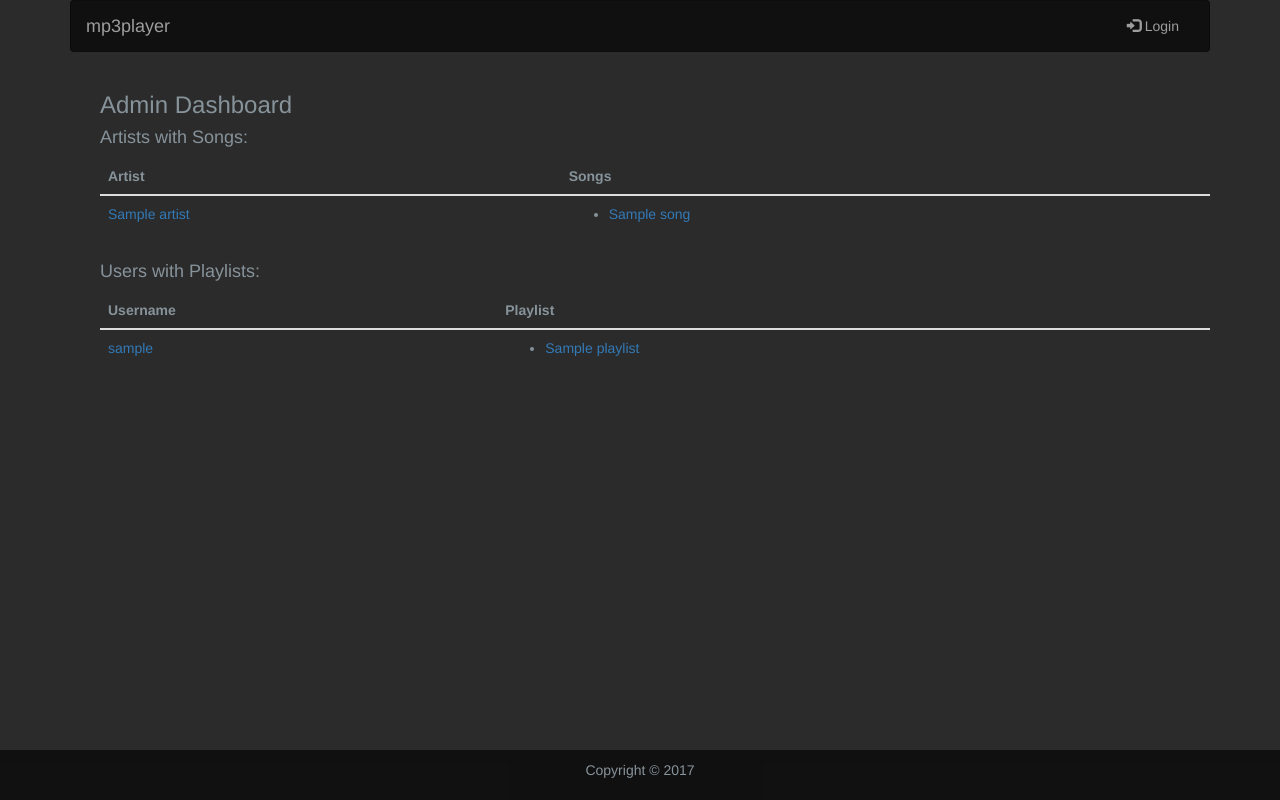
After one commit to ricardodebeijer/mp3player, a Django app: page /player/dashboard/ in a window 1280 px wide. The commit adds this page. Run offline with Django 3.2, Linux system fonts and the light colour scheme; tables that the repository leaves empty hold one stand-in row (values such as "Sample post"); some libraries are stand-ins or nearby versions.

Commit message:
Added admin page to edit songs, artists and users. Also moves mp3 and jpg files. Split views.py into multiple files

```diff
--- a/mp3player/static/static_dirs/css/playlist.css
+++ b/mp3player/static/static_dirs/css/playlist.css
@@ -1,7 +1,6 @@
-ul {
-    list-style-type: none;
+.no-bullet-list{
+    list-style: none;
 }
-
 .playlist_parent {
 
 }
--- a/player/settings/base.py
+++ b/player/settings/base.py
@@ -35,7 +35,6 @@ INSTALLED_APPS = [
 
 MIDDLEWARE = [
     'django.middleware.security.SecurityMiddleware',
-    'whitenoise.middleware.WhiteNoiseMiddleware',
     'django.contrib.sessions.middleware.SessionMiddleware',
     'django.middleware.common.CommonMiddleware',
     'django.middleware.csrf.CsrfViewMiddleware',
--- a/player/urls.py
+++ b/player/urls.py
@@ -1,17 +1,26 @@
 from django.conf.urls import url
-from . import views
+from player.views import pages, playlist, store, user, dashboard
 
 urlpatterns = [
-    url(r'^$', views.index, name='index'),
-    url(r'^addsong/$', views.add_song, name='addsong'),
-    url(r'^inputurl/$', views.input_url, name='inputurl'),
-    url(r'^submitinfo/$', views.submit_info, name='submitinfo'),
-    url(r'^artist/(\w+)/$', views.artist, name='artist'),
-    url(r'^user/(\w+)/$', views.user, name='user'),
-    url(r'^play/(\w+)/$', views.play_song, name='play_song'),
-    url(r'^next/$', views.next_song, name='next_song'),
-    url(r'^previous/$', views.previous_song, name='previous_song'),
-    url(r'^extension/$', views.extension_request, name='extension_request'),
-    url(r'^login/$', views.login_user, name='login_user'),
-    url(r'^logout/$', views.logout_user, name='logout_user'),
+    url(r'^$', pages.index, name='index'),
+    url(r'^artist/(\w+)/$', pages.artist, name='artist'),
+    url(r'^user/(\w+)/$', pages.user, name='user'),
+
+    url(r'^addsong/$', store.add_song, name='addsong'),
+    url(r'^inputurl/$', store.input_url, name='inputurl'),
+    url(r'^submitinfo/$', store.submit_info, name='submitinfo'),
+    url(r'^extension/$', store.extension_request, name='extension_request'),
+
+    url(r'^play/(\w+)/$', playlist.play_song, name='play_song'),
+    url(r'^next/$', playlist.next_song, name='next_song'),
+    url(r'^previous/$', playlist.previous_song, name='previous_song'),
+
+    url(r'^login/$', user.login_user, name='login_user'),
+    url(r'^logout/$', user.logout_user, name='logout_user'),
+
+    url(r'^dashboard/$', dashboard.admin_index, name='dashboard_index'),
+    url(r'^artist/(\w+)/edit/$', dashboard.admin_artist, name='dashboard_artist'),
+    url(r'^song/(\w+)/edit/$', dashboard.admin_song, name='dashboard_song'),
+    url(r'^playlist/(\w+)/edit/$', dashboard.admin_playlist, name='dashboard_playlist'),
+    url(r'^user/(\w+)/edit/$', dashboard.admin_user, name='dashboard_user'),
 ]
--- a/player/utils.py
+++ b/player/utils.py
@@ -1,7 +1,6 @@
 import hashlib
 import re
-
-from django.conf import settings
+from pprint import pprint
 from django.http import HttpResponse
 
 
--- /dev/null
+++ b/player/views/dashboard.py
@@ -0,0 +1,91 @@
+import shutil
+from django.contrib.auth.models import User
+from django.shortcuts import render, get_object_or_404, redirect
+from pprint import pprint
+from player.forms import ArtistForm, SongForm, UserForm, PlaylistForm
+from player.models import Artist, Song, Playlist
+from player.utils import create_hash
+
+
+def admin_index(request):
+    context = {
+        'artists': Artist.objects.all(),
+        'users': User.objects.all()
+    }
+    return render(request, 'dashboard/dashboard.html', context)
+
+
+def admin_artist(request, artist_hash=None):
+    artist = get_object_or_404(Artist, hash=artist_hash)
+    if request.method == "POST":
+        form = ArtistForm(request.POST, instance=artist)
+        if form.is_valid():
+            item = form.save(commit=False)
+            item.save()
+            return redirect('dashboard_index')
+    else:
+        form = ArtistForm(instance=artist)
+    return render(request, 'dashboard/edit.html', {'form': form, 'title': 'Admin Artist Edit', })
+
+
+def admin_song(request, song_hash=None):
+    song = get_object_or_404(Song, hash=song_hash)
+    if request.method == "POST":
+        form = SongForm(request.POST, instance=song)
+        if form.is_valid():
+            old_item = Song.objects.get(hash=song_hash)
+            new_item = form.save(commit=False)
+            item = update_song(old_item, new_item)
+            item.save()
+            return redirect('dashboard_index')
+    else:
+        form = SongForm(instance=song)
+    return render(request, 'dashboard/edit.html', {'form': form, 'title': 'Admin Song Edit', })
+
+
+def admin_user(request, username=None):
+    user = get_object_or_404(User, username=username)
+    if request.method == "POST":
+        form = UserForm(request.POST, instance=user)
+        if form.is_valid():
+            item = form.save(commit=False)
+            item.save()
+            return redirect('dashboard_index')
+    else:
+        form = UserForm(instance=user)
+    return render(request, 'dashboard/edit.html', {'form': form, 'title': 'Admin User Edit', })
+
+
+def admin_playlist(request, playlist_hash=None):
+    playlist = get_object_or_404(Playlist, hash=playlist_hash)
+    if request.method == "POST":
+        form = PlaylistForm(request.POST, instance=playlist)
+        if form.is_valid():
+            item = form.save(commit=False)
+            item.save()
+            return redirect('dashboard_index')
+    else:
+        form = PlaylistForm(instance=playlist)
+    return render(request, 'dashboard/edit.html', {'form': form, 'title': 'Admin Playlist Edit', })
+
+
+def update_song(old, new):
+    item = old
+    # pprint(vars(old))
+    # pprint(vars(new))
+    old_mp3_path = item.source_mp3[1:]
+    old_jpg_path = item.source_jpg[1:]
+    if old.title != new.title:
+        item.title = new.title
+        item.hash = create_hash(item.title)
+
+    if old.artist_id != new.artist_id:
+        item.artist = Artist.objects.get(id=new.artist_id)
+        new_mp3_path = item.source_mp3[1:]
+        new_jpg_path = item.source_jpg[1:]
+        #print(old_jpg_path + '\r\n' + new_jpg_path + '\r\n' + old_mp3_path + '\r\n' + new_mp3_path)
+        # move mp3 and jpg
+        shutil.move(old_jpg_path, new_jpg_path)
+        shutil.move(old_mp3_path, new_mp3_path)
+    # pprint(vars(item))
+    return item
--- a/requirements.txt
+++ b/requirements.txt
@@ -7,4 +7,3 @@ setuptools
 requests
 youtube-dl
 gunicorn
-whitenoise
--- /dev/null
+++ b/templates/dashboard/dashboard.html
@@ -0,0 +1,62 @@
+{% extends 'template.html' %}
+{% block content %}
+    <div class="container">
+        <div class="col-xs-12">
+            <h3>Admin Dashboard</h3>
+            <h4>Artists with Songs:</h4>
+            <table class="table">
+                <thead>
+                <tr>
+                    <th>Artist</th>
+                    <th>Songs</th>
+                </tr>
+                </thead>
+                <tbody>
+                {% for artist in artists %}
+                    <tr>
+                        <td>
+                            <a href="{% url 'dashboard_artist' artist.hash %}">{{ artist.name }}</a>
+                        </td>
+                        <td>
+                            <ul>
+                                {% for song in artist.songs.all %}
+                                    <li>
+                                        <a href="{% url 'dashboard_song' song.hash %}">{{ song.title }}</a>
+                                    </li>
+                                {% endfor %}
+                            </ul>
+                        </td>
+                    </tr>
+                {% endfor %}
+                </tbody>
+            </table>
+            <h4>Users with Playlists:</h4>
+            <table class="table">
+                <thead>
+                <tr>
+                    <th>Username</th>
+                    <th>Playlist</th>
+                </tr>
+                </thead>
+                <tbody>
+                {% for user in users %}
+                    <tr>
+                        <td>
+                            <a href="{% url 'dashboard_user' user.username %}">{{ user.username }}</a>
+                        </td>
+                        <td>
+                            <ul>
+                                {% for playlist in user.playlists.all %}
+                                    <li>
+                                        <a href="{% url 'dashboard_playlist' playlist.hash %}">{{ playlist.title }}</a>
+                                    </li>
+                                {% endfor %}
+                            </ul>
+                        </td>
+                    </tr>
+                {% endfor %}
+                </tbody>
+            </table>
+        </div>
+    </div>
+{% endblock %}
--- a/templates/widgets/nav.html
+++ b/templates/widgets/nav.html
@@ -17,6 +17,11 @@
                     <li>
                         <a href="{% url 'addsong' %}">
                             <span class="glyphicon glyphicon-play-circle"></span> Add Song
+                        </a>
+                    </li>
+                    <li>
+                        <a href="{% url 'dashboard_index' %}">
+                            <span class="glyphicon glyphicon-wrench"></span> Admin Dashboard
                         </a>
                     </li>
                 {% endif %}
--- a/templates/widgets/playlist.html
+++ b/templates/widgets/playlist.html
@@ -1,7 +1,7 @@
 <div id="partial-playlist" class="col-xs-12 col-lg-6 controls playlist_parent">
     <div id="playlist-scroll" class="playlist_child">
         <div class="playlist-container">
-            <ul>
+            <ul class="no-bullet-list">
                 {% for song in songs %}
                     <li class="
                         {% if current_song.hash == song.hash %}
```
Also changed, not shown: player/forms.py (added, +28 -0 lines), player/views.py (deleted, +0 -129 lines), player/views/pages.py (added, +43 -0 lines), player/views/playlist.py (added, +23 -0 lines), player/views/store.py (added, +45 -0 lines), player/views/user.py (added, +24 -0 lines), templates/dashboard/edit.html (added, +12 -0 lines), player/views/__init__.py (added), templates/addsong.html (line endings or trailing spaces).
